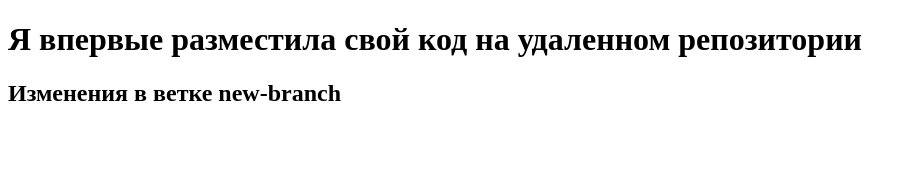
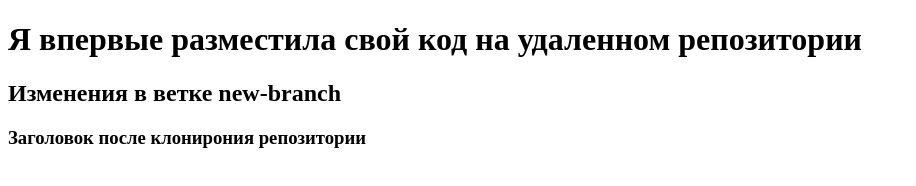
Before and after one commit to DianaChii/test_repo, a plain HTML site: page index.html in a window 1280 px wide. Shown: the whole page, without its empty margins (0-916 px from the left). Drawn offline with Linux system fonts and the light colour scheme.

Commit message:
add third title

```diff
--- a/index.html
+++ b/index.html
@@ -8,5 +8,6 @@
 <body>
 <h1>Я впервые разместила свой код на удаленном репозитории</h1>
 <h2>Изменения в ветке new-branch</h2>
+<h3>Заголовок после клонирония репозитории</h3>
 </body>
 </html>
```
